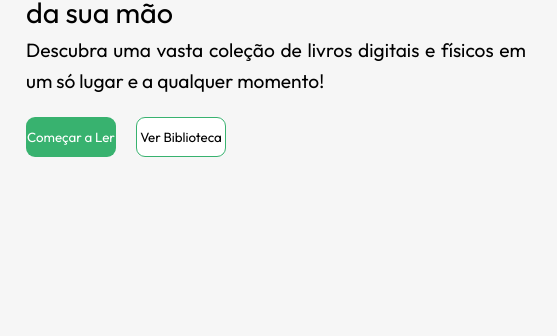
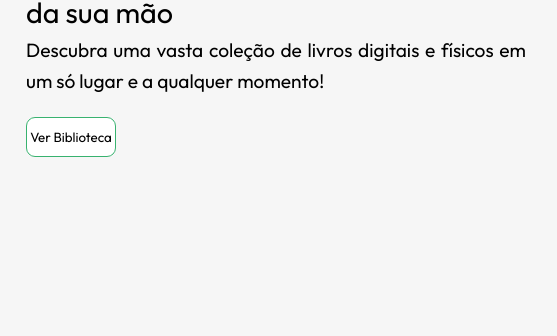
Before and after one commit to fbzwx/projetosocial_bibliotech, a plain HTML site: page index.html in a window 1280 px wide. Shown: the part 394-730 px from the top of the page, 554-1111 px from the left. Drawn offline with Linux system fonts and the light colour scheme.

Commit message:
atualizacao pc

```diff
--- a/index.html
+++ b/index.html
@@ -60,8 +60,7 @@
         </p>
         <div class="leitura">
           <div class="log">
-            <button class="lere">Começar a Ler</button>
-            <button class="sing">Ver Biblioteca</button>
+            <a href="pesquisa.html"><button class="sing">Ver Biblioteca</button></a>
           </div>
         </div>
       </div>
```
